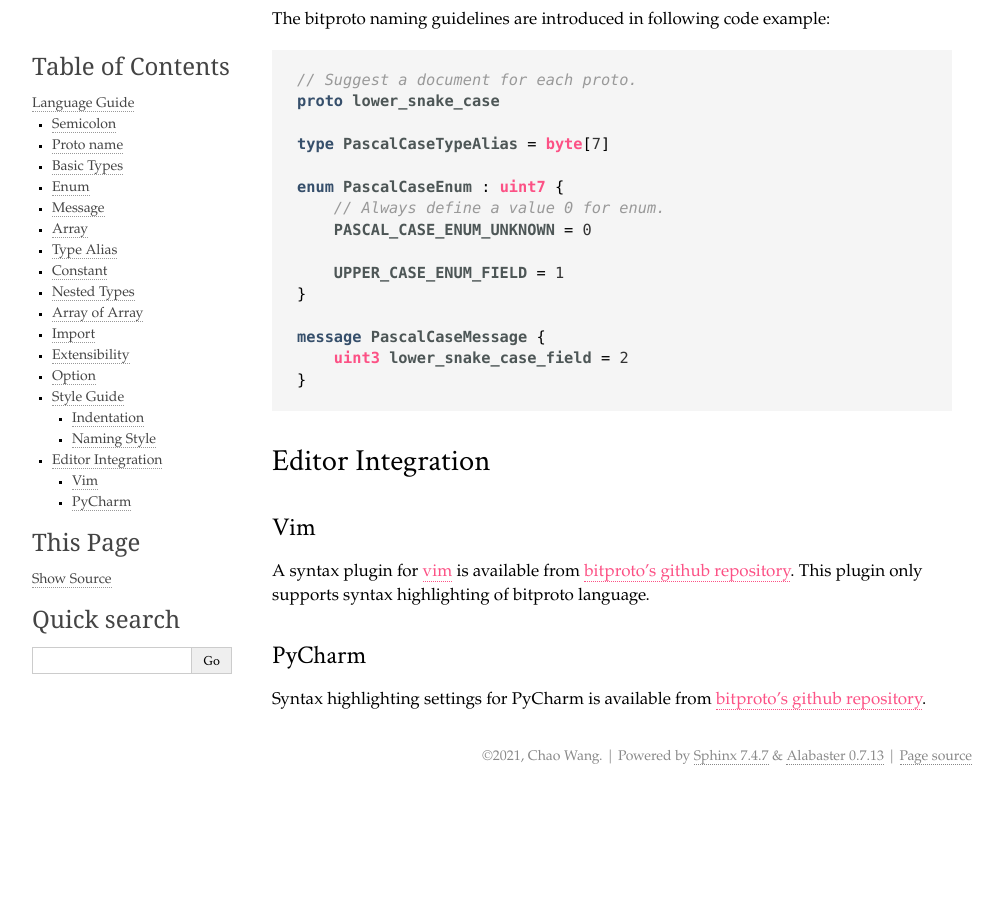
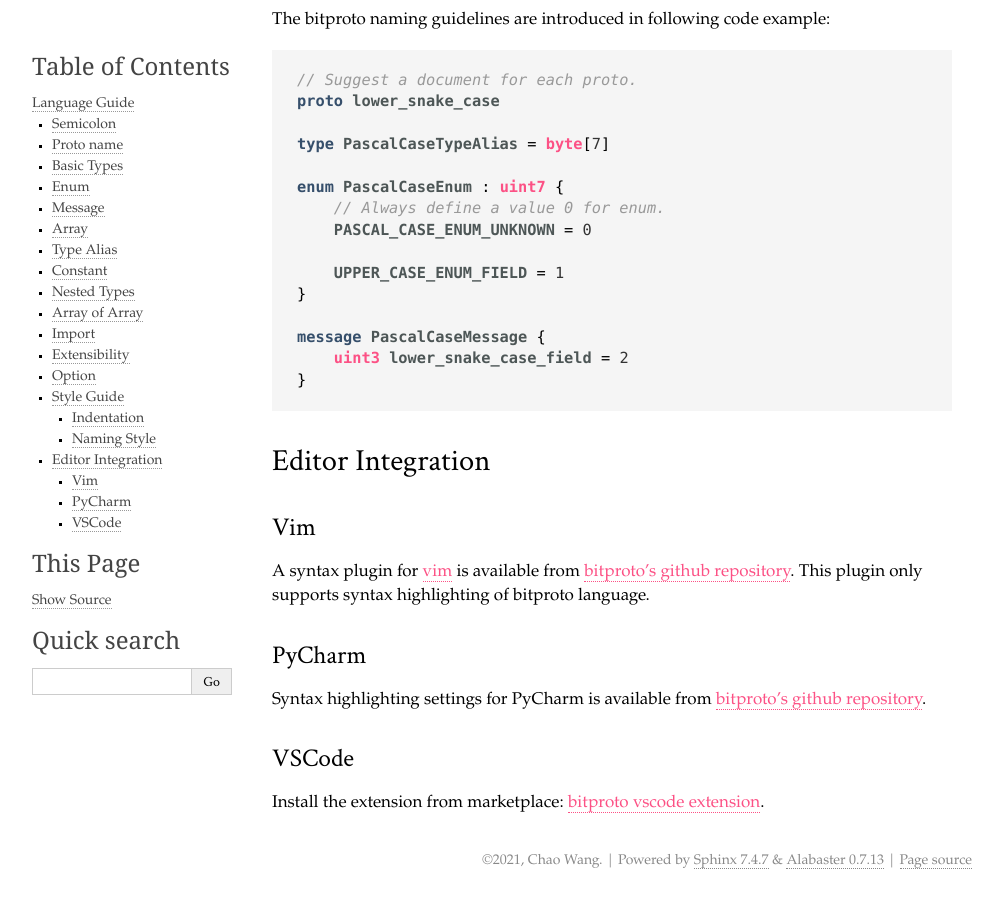
Before and after one commit to hit9/bitproto, a Sphinx documentation site: the page built from docs/language.rst, in a window 1280 px wide and 900 px high, scrolled down 12895 px. Shown: the whole window, without its empty margins (138-1141 px from the left). Built offline with Sphinx 7.4.7, drawn with Linux system fonts in a browser that asks for light colours; before the commit the page ends 13691 px from its top, so only the background shows below that.

Commit message:
Add VSCode editore docs

```diff
--- a/docs/language.rst
+++ b/docs/language.rst
@@ -661,3 +661,9 @@ PyCharm
 
 Syntax highlighting settings for PyCharm is available from
 `bitproto's github repository <https://github.com/hit9/bitproto/tree/master/editors/pycharm>`_.
+
+VSCode
+""""""
+
+Install the extension from marketplace:
+`bitproto vscode extension <https://marketplace.visualstudio.com/items?itemName=hit9.bitproto>`_.
```
Also changed, not shown: 2 other files.
